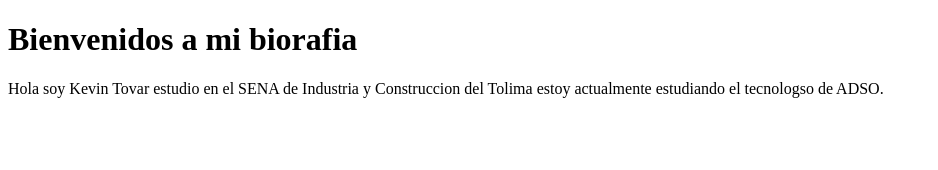
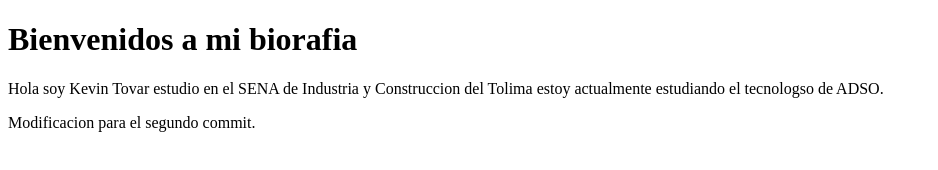
Before and after one commit to kevin142002/TIC, a plain HTML site: page ADSO/Index.html in a window 1280 px wide. Shown: the whole page, without its empty margins (0-938 px from the left). Drawn offline with Linux system fonts and the light colour scheme.

Commit message:
Segundo
:v

```diff
--- a/ADSO/Index.html
+++ b/ADSO/Index.html
@@ -8,5 +8,6 @@
 <body>
     <h1>Bienvenidos a mi biorafia</h1>
     <p>Hola soy Kevin Tovar estudio en el SENA de Industria y Construccion del Tolima estoy actualmente estudiando el tecnologso de ADSO.</p>
+    <p>Modificacion para el segundo commit.</p>
 </body>
 </html>
```
